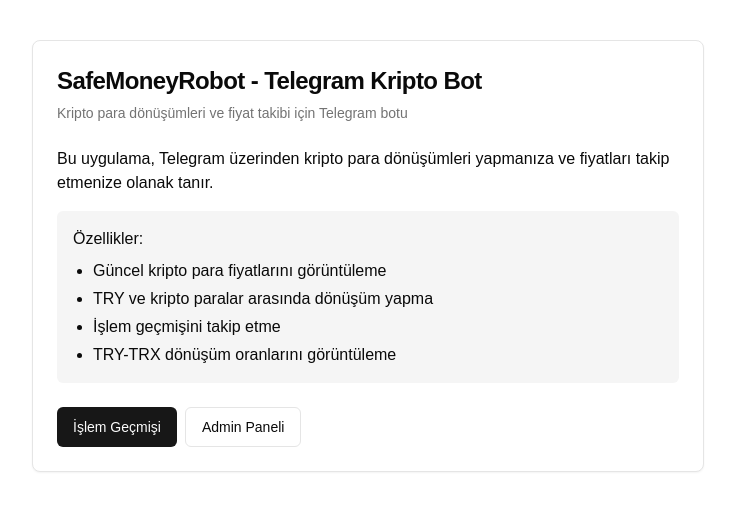
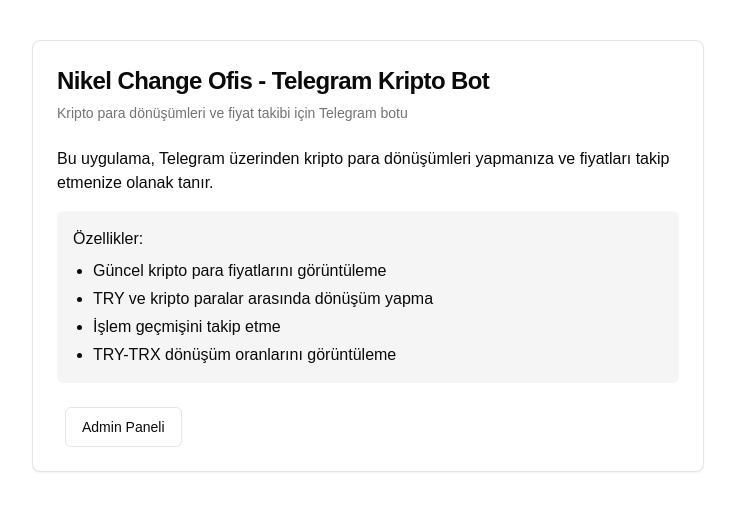
Before and after one commit to kriptobogasinet22/nikelbaba, a Next.js app: page / in a window 1280 px wide. Shown: the top 510 px of the page, without its empty margins (272-1007 px from the left). Built offline with nearby package versions, Linux system fonts and the light colour scheme.

Commit message:
Update page.tsx

```diff
--- a/app/page.tsx
+++ b/app/page.tsx
@@ -7,7 +7,7 @@ export default function HomePage() {
     <div className="container mx-auto py-10">
       <Card className="max-w-2xl mx-auto">
         <CardHeader>
-          <CardTitle className="text-2xl">SafeMoneyRobot - Telegram Kripto Bot</CardTitle>
+          <CardTitle className="text-2xl">Nikel Change Ofis - Telegram Kripto Bot</CardTitle>
           <CardDescription>Kripto para dönüşümleri ve fiyat takibi için Telegram botu</CardDescription>
         </CardHeader>
         <CardContent className="space-y-4">
@@ -27,7 +27,6 @@ export default function HomePage() {
         </CardContent>
         <CardFooter className="flex flex-col sm:flex-row gap-2">
           <Link href="/transactions" className="w-full sm:w-auto">
-            <Button className="w-full">İşlem Geçmişi</Button>
           </Link>
           <Link href="/admin" className="w-full sm:w-auto">
             <Button variant="outline" className="w-full">
```
